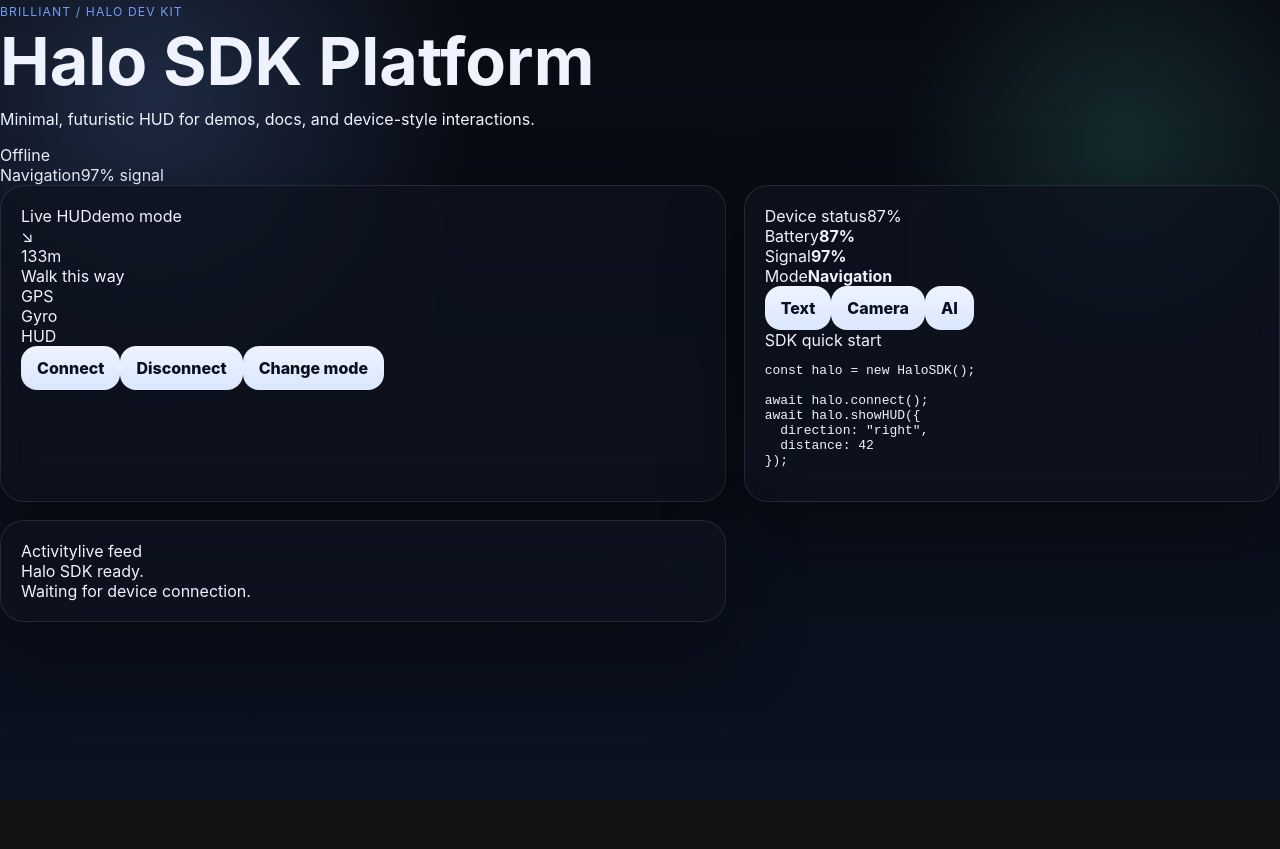
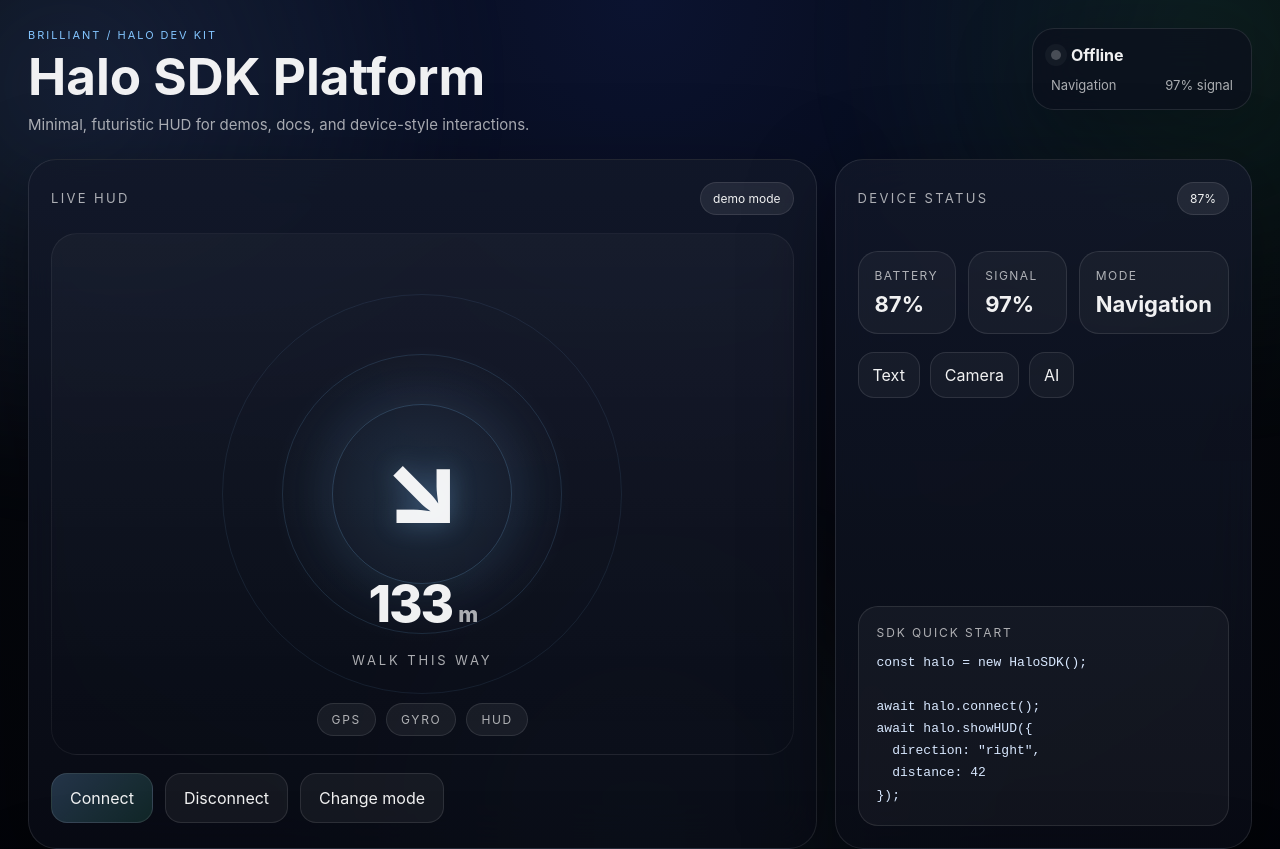
Before and after one commit to miromnb-coder/SDK, a Next.js app: page / in a window 1280 px wide. Shown: the top 849 px of the page. Before the commit the page ends 800 px from the top, so only its background shows below. Built offline with nearby package versions, Linux system fonts and the light colour scheme.

Commit message:
Update globals.css

```diff
--- a/app/globals.css
+++ b/app/globals.css
@@ -1,310 +1,442 @@
 :root {
-  color-scheme: dark;
-  --bg: #070b12;
-  --bg-2: #0b1220;
-  --panel: rgba(13, 18, 30, 0.78);
-  --panel-strong: rgba(16, 24, 42, 0.96);
+  --bg: #05070d;
+  --panel: rgba(12, 16, 28, 0.72);
+  --panel-strong: rgba(14, 19, 35, 0.92);
   --line: rgba(255, 255, 255, 0.10);
-  --text: #eef3ff;
-  --muted: rgba(238, 243, 255, 0.72);
-  --accent: #7aa2ff;
-  --accent-2: #66e3c4;
-  --good: #59d48a;
-  --warn: #f4c96a;
-  --danger: #ff7a90;
-  --shadow: 0 28px 80px rgba(0, 0, 0, 0.34);
-  --radius: 24px;
+  --text: rgba(255, 255, 255, 0.94);
+  --muted: rgba(255, 255, 255, 0.66);
+  --soft: rgba(255, 255, 255, 0.08);
+  --glow: rgba(110, 168, 255, 0.25);
+  --accent: #83c5ff;
+  --good: #53f0b0;
+  --warn: #ffd37a;
 }
 
 * {
   box-sizing: border-box;
 }
 
-html, body {
+html,
+body {
   margin: 0;
-  padding: 0;
   min-height: 100%;
-  background:
-    radial-gradient(circle at 12% 12%, rgba(122, 162, 255, 0.20), transparent 24%),
-    radial-gradient(circle at 88% 18%, rgba(102, 227, 196, 0.14), transparent 18%),
-    linear-gradient(180deg, var(--bg) 0%, var(--bg-2) 100%);
+  background: radial-gradient(circle at top, #0b1330 0%, #05070d 52%, #020308 100%);
   color: var(--text);
   font-family: Inter, ui-sans-serif, system-ui, -apple-system, BlinkMacSystemFont, "Segoe UI", sans-serif;
 }
 
 body {
-  min-height: 100vh;
+  overflow-x: hidden;
 }
 
-a {
-  color: inherit;
-  text-decoration: none;
-}
-
-button, input, select, textarea {
+button,
+input,
+textarea,
+select {
   font: inherit;
 }
 
-.shell {
-  max-width: 1200px;
+button {
+  border: 0;
+  cursor: pointer;
+}
+
+.halo-shell {
+  position: relative;
+  min-height: 100vh;
+  padding: 28px;
+  isolation: isolate;
+}
+
+.halo-bg {
+  position: fixed;
+  inset: -20%;
+  z-index: -2;
+  background:
+    radial-gradient(circle at 18% 22%, rgba(108, 164, 255, 0.16), transparent 24%),
+    radial-gradient(circle at 82% 18%, rgba(83, 240, 176, 0.10), transparent 22%),
+    radial-gradient(circle at 50% 88%, rgba(131, 197, 255, 0.11), transparent 26%);
+  filter: blur(40px);
+}
+
+.halo-noise {
+  position: fixed;
+  inset: 0;
+  z-index: -1;
+  opacity: 0.14;
+  background-image: linear-gradient(rgba(255, 255, 255, 0.04) 1px, transparent 1px),
+    linear-gradient(90deg, rgba(255, 255, 255, 0.04) 1px, transparent 1px);
+  background-size: 36px 36px;
+  mask-image: radial-gradient(circle at center, black 45%, transparent 100%);
+}
+
+.topbar {
+  max-width: 1320px;
+  margin: 0 auto 22px;
+  display: flex;
+  justify-content: space-between;
+  gap: 16px;
+  align-items: start;
+}
+
+.eyebrow {
+  letter-spacing: 0.18em;
+  text-transform: uppercase;
+  font-size: 11px;
+  color: var(--accent);
+  margin-bottom: 10px;
+}
+
+h1 {
+  margin: 0;
+  font-size: clamp(32px, 4vw, 58px);
+  line-height: 0.95;
+}
+
+.topbar p {
+  margin: 12px 0 0;
+  max-width: 640px;
+  color: var(--muted);
+  font-size: 15px;
+  line-height: 1.6;
+}
+
+.status-card {
+  min-width: 220px;
+  padding: 16px 18px;
+  background: var(--panel);
+  border: 1px solid var(--line);
+  border-radius: 22px;
+  backdrop-filter: blur(20px);
+  box-shadow: 0 20px 80px rgba(0, 0, 0, 0.3);
+}
+
+.status-row {
+  display: flex;
+  align-items: center;
+  gap: 10px;
+  font-weight: 700;
+}
+
+.dot {
+  width: 10px;
+  height: 10px;
+  border-radius: 999px;
+  background: rgba(255, 255, 255, 0.25);
+  box-shadow: 0 0 0 6px rgba(255, 255, 255, 0.04);
+}
+
+.dot.on {
+  background: var(--good);
+  box-shadow: 0 0 0 6px rgba(83, 240, 176, 0.12);
+}
+
+.status-meta {
+  margin-top: 12px;
+  display: flex;
+  justify-content: space-between;
+  color: var(--muted);
+  font-size: 13px;
+}
+
+.grid {
+  max-width: 1320px;
   margin: 0 auto;
-  padding: 28px 18px 48px;
   display: grid;
+  grid-template-columns: 1.7fr 0.9fr;
+  gap: 18px;
+  align-items: stretch;
+}
+
+.panel {
+  background: linear-gradient(180deg, rgba(18, 24, 41, 0.85), rgba(10, 13, 23, 0.82));
+  border: 1px solid var(--line);
+  border-radius: 28px;
+  backdrop-filter: blur(22px);
+  box-shadow: 0 24px 90px rgba(0, 0, 0, 0.34);
+}
+
+.hero {
+  padding: 22px;
+  min-height: 690px;
+}
+
+.side {
+  padding: 22px;
+  display: flex;
+  flex-direction: column;
   gap: 18px;
 }
 
-.hero, .panel, .sidebarCard {
-  border: 1px solid var(--line);
-  background: var(--panel);
-  backdrop-filter: blur(16px);
-  box-shadow: var(--shadow);
-  border-radius: var(--radius);
+.logs {
+  grid-column: 1 / -1;
+  padding: 22px;
 }
 
-.hero {
-  padding: 24px;
+.panel-header {
+  display: flex;
+  justify-content: space-between;
+  align-items: center;
+  margin-bottom: 18px;
 }
 
-.heroTop {
-  display: grid;
-  grid-template-columns: 1.2fr 0.8fr;
-  gap: 18px;
-}
-
-@media (max-width: 900px) {
-  .heroTop {
-    grid-template-columns: 1fr;
-  }
-}
-
-.eyebrow {
-  display: inline-flex;
-  align-items: center;
-  gap: 8px;
+.panel-title {
+  font-size: 13px;
+  letter-spacing: 0.18em;
   text-transform: uppercase;
-  letter-spacing: 0.09em;
-  font-size: 0.76rem;
-  color: rgba(122, 162, 255, 0.95);
-}
-
-h1 {
-  margin: 10px 0 12px;
-  font-size: clamp(2.4rem, 5.2vw, 4.8rem);
-  line-height: 0.94;
-}
-
-.lede {
-  margin: 0;
-  max-width: 72ch;
-  line-height: 1.65;
   color: var(--muted);
 }
 
-.badgeRow, .actions, .miniGrid, .statusRow, .chips, .controlsRow, .footerRow {
+.chip {
+  font-size: 12px;
+  padding: 8px 12px;
+  border-radius: 999px;
+  background: var(--soft);
+  border: 1px solid var(--line);
+  color: var(--text);
+}
+
+.hud-stage {
+  position: relative;
+  min-height: 520px;
+  display: grid;
+  place-items: center;
+  margin-top: 10px;
+  border-radius: 26px;
+  background:
+    radial-gradient(circle at center, rgba(131, 197, 255, 0.14), transparent 33%),
+    linear-gradient(180deg, rgba(255, 255, 255, 0.03), transparent);
+  border: 1px solid rgba(255, 255, 255, 0.06);
+  overflow: hidden;
+}
+
+.hud-core {
+  position: relative;
+  width: min(100%, 520px);
+  aspect-ratio: 1;
+  display: grid;
+  place-items: center;
+}
+
+.ring {
+  position: absolute;
+  inset: 50%;
+  border-radius: 999px;
+  border: 1px solid rgba(131, 197, 255, 0.2);
+  transform: translate(-50%, -50%);
+}
+
+.ring-1 {
+  width: 180px;
+  height: 180px;
+  box-shadow: 0 0 50px rgba(131, 197, 255, 0.08);
+}
+
+.ring-2 {
+  width: 280px;
+  height: 280px;
+  opacity: 0.7;
+}
+
+.ring-3 {
+  width: 400px;
+  height: 400px;
+  opacity: 0.45;
+}
+
+.arrow {
+  position: relative;
+  font-size: clamp(68px, 8vw, 116px);
+  font-weight: 800;
+  text-shadow: 0 0 26px rgba(131, 197, 255, 0.3);
+  transform: translateY(-8px);
+}
+
+.distance {
+  position: absolute;
+  bottom: 120px;
+  font-size: clamp(30px, 4vw, 52px);
+  font-weight: 800;
+  letter-spacing: -0.04em;
+}
+
+.distance span {
+  font-size: 0.42em;
+  color: var(--muted);
+  margin-left: 6px;
+}
+
+.subtitle {
+  position: absolute;
+  bottom: 86px;
+  color: var(--muted);
+  font-size: 13px;
+  letter-spacing: 0.22em;
+  text-transform: uppercase;
+}
+
+.hud-caption {
+  position: absolute;
+  left: 18px;
+  right: 18px;
+  bottom: 18px;
+  display: flex;
+  justify-content: center;
+  gap: 10px;
+  flex-wrap: wrap;
+}
+
+.caption-pill {
+  padding: 8px 14px;
+  border-radius: 999px;
+  background: rgba(255, 255, 255, 0.06);
+  border: 1px solid var(--line);
+  color: var(--muted);
+  font-size: 12px;
+  letter-spacing: 0.14em;
+  text-transform: uppercase;
+}
+
+.action-row {
+  display: flex;
+  gap: 12px;
+  flex-wrap: wrap;
+  margin-top: 18px;
+}
+
+.btn,
+.mini-btn {
+  border-radius: 16px;
+  border: 1px solid var(--line);
+  color: var(--text);
+  transition: transform 0.16s ease, border-color 0.16s ease, background 0.16s ease;
+}
+
+.btn:hover,
+.mini-btn:hover {
+  transform: translateY(-1px);
+  border-color: rgba(131, 197, 255, 0.3);
+}
+
+.btn {
+  padding: 14px 18px;
+  background: rgba(255, 255, 255, 0.05);
+}
+
+.btn.primary {
+  background: linear-gradient(135deg, rgba(131, 197, 255, 0.22), rgba(83, 240, 176, 0.12));
+}
+
+.stats {
+  display: grid;
+  grid-template-columns: repeat(3, 1fr);
+  gap: 12px;
+}
+
+.stat {
+  padding: 16px;
+  border-radius: 20px;
+  background: rgba(255, 255, 255, 0.04);
+  border: 1px solid var(--line);
+}
+
+.stat .label {
+  display: block;
+  color: var(--muted);
+  font-size: 12px;
+  margin-bottom: 8px;
+  letter-spacing: 0.12em;
+  text-transform: uppercase;
+}
+
+.stat strong {
+  font-size: 22px;
+}
+
+.mini-actions {
   display: flex;
   gap: 10px;
   flex-wrap: wrap;
 }
 
-.badge, .pill {
-  display: inline-flex;
-  align-items: center;
-  gap: 8px;
-  border-radius: 999px;
-  padding: 9px 12px;
-  border: 1px solid var(--line);
+.mini-btn {
+  padding: 12px 14px;
   background: rgba(255, 255, 255, 0.04);
-  font-size: 0.92rem;
 }
 
-.pill.connected { background: rgba(89, 212, 138, 0.12); }
-.pill.connecting { background: rgba(244, 201, 106, 0.14); }
-.pill.disconnected { background: rgba(255, 255, 255, 0.04); }
-.pill.mock { background: rgba(122, 162, 255, 0.14); }
-
-.grid {
-  display: grid;
-  grid-template-columns: 1.15fr 0.85fr;
-  gap: 18px;
+.docs-box {
+  margin-top: auto;
+  padding: 18px;
+  border-radius: 20px;
+  background: rgba(255, 255, 255, 0.04);
+  border: 1px solid var(--line);
 }
 
-@media (max-width: 980px) {
-  .grid {
-    grid-template-columns: 1fr;
-  }
+.docs-title {
+  color: var(--muted);
+  text-transform: uppercase;
+  letter-spacing: 0.16em;
+  font-size: 12px;
+  margin-bottom: 12px;
 }
 
-.panel, .sidebarCard {
-  padding: 20px;
+.docs-box pre {
+  margin: 0;
+  white-space: pre-wrap;
+  overflow-x: auto;
+  color: #d8e8ff;
+  font-size: 13px;
+  line-height: 1.7;
 }
 
-.sidebarStack {
-  display: grid;
-  gap: 18px;
-}
-
-.cardTitle {
-  margin: 0 0 8px;
-  font-size: 1.04rem;
-}
-
-.cardText, .hint, .small, .muted {
-  color: var(--muted);
-  line-height: 1.6;
-}
-
-.mono {
-  font-family: ui-monospace, SFMono-Regular, Menlo, Monaco, Consolas, "Liberation Mono", monospace;
-}
-
-label {
-  display: grid;
-  gap: 8px;
-  margin-top: 14px;
-}
-
-input, select, textarea {
-  width: 100%;
-  border-radius: 16px;
-  border: 1px solid rgba(255,255,255,0.10);
-  background: rgba(255,255,255,0.04);
-  color: var(--text);
-  padding: 13px 14px;
-  outline: none;
-}
-
-textarea {
-  min-height: 110px;
-  resize: vertical;
-}
-
-input:focus, select:focus, textarea:focus {
-  border-color: rgba(122, 162, 255, 0.55);
-  box-shadow: 0 0 0 4px rgba(122, 162, 255, 0.12);
-}
-
-button {
-  border: 0;
-  border-radius: 16px;
-  padding: 12px 16px;
-  background: linear-gradient(180deg, #eef3ff 0%, #dbe7ff 100%);
-  color: #08111f;
-  font-weight: 800;
-  cursor: pointer;
-  transition: transform 120ms ease, opacity 120ms ease;
-}
-
-button:hover { transform: translateY(-1px); }
-button:active { transform: translateY(0px); opacity: 0.92; }
-
-button.ghost {
-  background: rgba(255,255,255,0.06);
-  color: var(--text);
-  border: 1px solid rgba(255,255,255,0.10);
-}
-
-button.smallBtn {
-  padding: 10px 14px;
-  border-radius: 14px;
-}
-
-.sectionHead {
-  display: flex;
-  align-items: center;
-  justify-content: space-between;
-  gap: 10px;
-  margin-bottom: 8px;
-}
-
-.commandGrid {
-  display: grid;
-  grid-template-columns: repeat(3, minmax(0, 1fr));
-  gap: 10px;
-}
-
-@media (max-width: 720px) {
-  .commandGrid { grid-template-columns: 1fr; }
-}
-
-.prebox {
-  margin: 0;
-  padding: 16px;
-  border-radius: 18px;
-  border: 1px solid rgba(255,255,255,0.10);
-  background: rgba(255,255,255,0.04);
-  overflow: auto;
-  white-space: pre-wrap;
-  word-break: break-word;
-}
-
-.logList {
+.log-list {
   display: grid;
   gap: 10px;
 }
 
-.logItem, .metric, .previewBox, .timelineItem {
+.log-item {
+  display: flex;
+  align-items: center;
+  gap: 10px;
+  padding: 14px 16px;
   border-radius: 18px;
-  border: 1px solid rgba(255,255,255,0.10);
-  background: rgba(255,255,255,0.04);
+  background: rgba(255, 255, 255, 0.04);
+  border: 1px solid var(--line);
+  color: var(--text);
 }
 
-.logItem, .timelineItem {
-  padding: 12px 14px;
+.log-item.good .log-bullet {
+  background: var(--good);
 }
 
-.metricGrid {
-  display: grid;
-  grid-template-columns: repeat(3, minmax(0, 1fr));
-  gap: 10px;
+.log-item.warn .log-bullet {
+  background: var(--warn);
 }
 
-@media (max-width: 720px) {
-  .metricGrid { grid-template-columns: 1fr; }
+.log-bullet {
+  width: 9px;
+  height: 9px;
+  border-radius: 999px;
+  background: var(--accent);
+  box-shadow: 0 0 0 6px rgba(131, 197, 255, 0.08);
 }
 
-.metric {
-  padding: 14px;
+@media (max-width: 960px) {
+  .topbar,
+  .grid {
+    grid-template-columns: 1fr;
+    display: grid;
   }
 
-.metric strong {
-  display: block;
-  font-size: 1.2rem;
-  margin-bottom: 4px;
+  .status-card {
+    min-width: 0;
   }
 
-.previewBox {
-  padding: 18px;
-  display: grid;
-  gap: 12px;
+  .hero {
+    min-height: 560px;
   }
 
-.previewHud {
-  min-height: 220px;
-  border-radius: 22px;
-  display: grid;
-  place-items: center;
-  text-align: center;
-  padding: 18px;
-  background:
-    radial-gradient(circle at 50% 50%, rgba(102, 227, 196, 0.13), transparent 42%),
-    radial-gradient(circle at 50% 50%, rgba(122, 162, 255, 0.16), transparent 60%),
-    rgba(255,255,255,0.03);
-  border: 1px solid rgba(255,255,255,0.08);
+  .stats {
+    grid-template-columns: 1fr;
   }
-
-.previewArrow {
-  font-size: 4rem;
-  line-height: 1;
-  margin-bottom: 8px;
 }
-
-.footerRow {
-  justify-content: space-between;
-  align-items: center;
-}
-
-.hr {
-  height: 1px;
-  background: rgba(255,255,255,0.09);
-  margin: 14px 0;
-}
```
Lines whose indentation alone changed are shown as unchanged.
